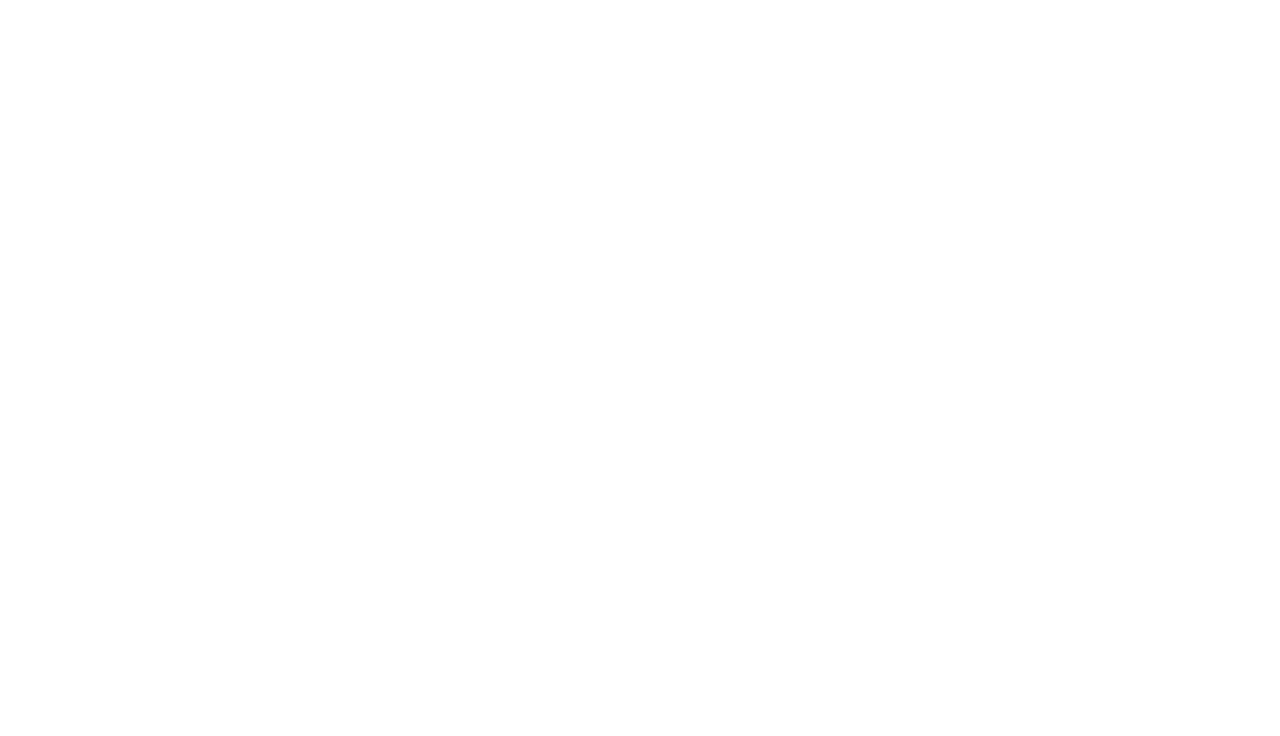
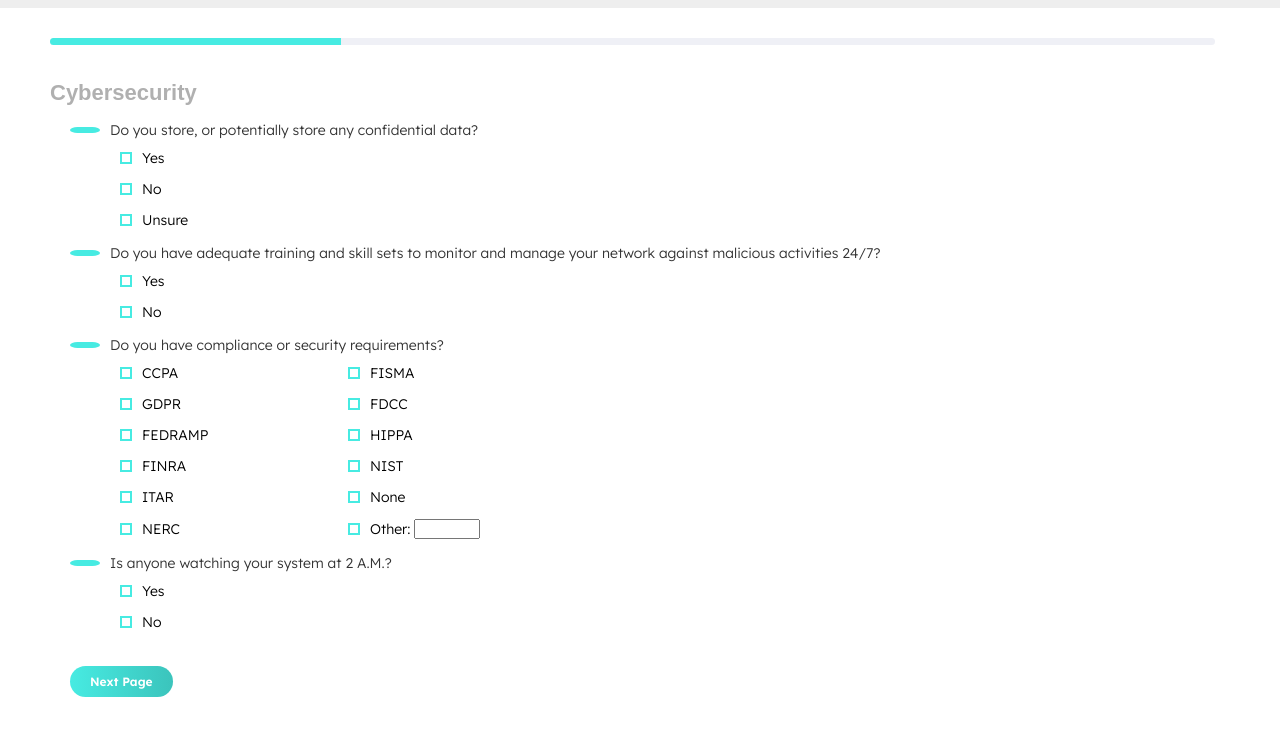
Before and after one commit to ramagall/RecEngine, a React (Vite) app in the folder rec-engine/frontend/: page /cybersecurity4 in a window 1280 px wide. Before the commit this address had no page. Shown: the top 736 px of the page. Built offline with nearby package versions, Linux system fonts and the light colour scheme; a web font is replaced by a local one.

Commit message:
Cybersecurity page 4 skeleton done and global checkbox fixed

```diff
--- a/rec-engine/frontend/src/App.jsx
+++ b/rec-engine/frontend/src/App.jsx
@@ -11,6 +11,7 @@
 import Cybersecurity from './cybersecurity/cybersecurity1.jsx';
 import Cybersecurity2 from './cybersecurity/cybersecurity2.jsx';
 import Cybersecurity3 from './cybersecurity/cybersecurity3.jsx';
+import Cybersecurity4 from './cybersecurity/cybersecurity4.jsx';
 import Backup from './backup-disaster/backup1.jsx';
 import Backup2 from './backup-disaster/backup2.jsx';
 
@@ -29,6 +30,7 @@
         <Route path="/cybersecurity" element={<Cybersecurity />} />
         <Route path="/cybersecurity2" element={<Cybersecurity2 />} />
         <Route path="/cybersecurity3" element={<Cybersecurity3 />} />
+        <Route path="/cybersecurity4" element={<Cybersecurity4 />} />
         <Route path="/backup" element={<Backup />} />
         <Route path="/backup2" element={<Backup2 />} />
 
--- a/rec-engine/frontend/src/cybersecurity/cybersecurity1.jsx
+++ b/rec-engine/frontend/src/cybersecurity/cybersecurity1.jsx
@@ -82,7 +82,7 @@
 
         <CheckboxGroup
             label="Has there been a recent event that prompted this discussion of security? If yes, explain"
-            options={["Yes", "No"]}
+            options={["Yes:", "No"]}
             selectedOptions={selectedOptions}
             onChange={handleCheckboxChange}
         />
--- a/rec-engine/frontend/src/cybersecurity/cybersecurity3.jsx
+++ b/rec-engine/frontend/src/cybersecurity/cybersecurity3.jsx
@@ -23,7 +23,7 @@
   };
 
   const handleNext = () => {
-    navigate("/");
+    navigate("/cybersecurity4");
   };
 
   return (
--- a/rec-engine/frontend/src/cybersecurity/cybersecurity4.jsx
+++ b/rec-engine/frontend/src/cybersecurity/cybersecurity4.jsx
@@ -0,0 +1,72 @@
+import React, { useState } from "react";
+import { GreyTop, ProgressBar, Button, CheckboxGroup, Textbox, PageHeader, PageFooter,QuestionWithInput ,QuestionWithoutInput, SubQuestion } from "../global/global-components.jsx";
+import { useNavigate } from "react-router-dom";
+import "./cybersecurity.css"
+
+const Cybersecurity4 = () => {
+  const [progress, setProgress] = useState(25);
+
+  // Separate states for each input
+  const navigate = useNavigate();
+
+  // Separate states for textboxes
+  const [changeReason, setChangeReason] = useState("");
+  const [currentSystemLikes, setCurrentSystemLikes] = useState("");
+
+  const [selectedOptions, setSelectedOptions] = useState([]);
+
+  const handleCheckboxChange = (event) => {
+    const { value, checked } = event.target;
+    setSelectedOptions((prev) =>
+      checked ? [...prev, value] : prev.filter((item) => item !== value)
+    );
+  };
+
+  const handleNext = () => {
+    navigate("/");
+  };
+
+  return (
+    <div className="form-container">
+        <GreyTop></GreyTop>
+        <ProgressBar progress={progress} />
+        <PageHeader title="Cybersecurity" />
+
+        <CheckboxGroup
+            label="Do you store, or potentially store any confidential data?"
+            options={["Yes", "No", "Unsure"]}
+            selectedOptions={selectedOptions}
+            onChange={handleCheckboxChange}
+        />
+        <CheckboxGroup
+            label="Do you have adequate training and skill sets to monitor and manage your network against malicious activities 24/7?"
+            options={["Yes", "No"]}
+            selectedOptions={selectedOptions}
+            onChange={handleCheckboxChange}
+        />
+
+        <CheckboxGroup
+            columns={2}
+            label="Do you have compliance or security requirements?"
+            options={["CCPA", "FISMA", "GDPR", "FDCC", "FEDRAMP", "HIPPA", "FINRA", "NIST", "ITAR", "None", "NERC", "Other:"]}
+            selectedOptions={selectedOptions}
+            onChange={handleCheckboxChange}
+        />
+        <CheckboxGroup
+            label="Is anyone watching your system at 2 A.M.?"
+            options={["Yes", "No"]}
+            selectedOptions={selectedOptions}
+            onChange={handleCheckboxChange}
+        />
+
+        <Button label="Next Page"
+                    onClick={() => {
+                    handleNext();
+                    setProgress(progress + 25); // Update progress
+                    }}
+        />
+    </div>
+  );
+};
+
+export default Cybersecurity4;
--- a/rec-engine/frontend/src/global/global-components.css
+++ b/rec-engine/frontend/src/global/global-components.css
@@ -102,7 +102,7 @@
 
 .checkbox-grid {
   display: grid;
-  grid-template-columns: repeat(2, 200px); /* Splits into two columns */
+  grid-template-columns: repeat(2, 220px); /* Splits into two columns */
 }
 
 .checkbox-item {
@@ -115,6 +115,12 @@
 
 .checkbox-item input {
   display: none;
+}
+
+.checkbox-item input[type=text] {
+  display: flex;
+  margin-left: .2rem;
+  width: 4.167rem;
 }
 
 .custom-checkbox {
--- a/rec-engine/frontend/src/global/global-components.jsx
+++ b/rec-engine/frontend/src/global/global-components.jsx
@@ -40,16 +40,8 @@
             />
             <span className="custom-checkbox"></span>
             {option}
-            {option === "Other:" && (
-              <input
-                type="text"
-                name="other"
-                value={otherValue}
-                onChange={onOtherChange}
-                placeholder=" "
-                className="question-input"
-              />
-            )}
+            {option === "Other:" ? (<input type="text"></input>) : <p></p> }
+            {option === "Yes:" ? (<input type="text"></input>) : <p></p> }
           </label>
         ))}
       </div>
```
